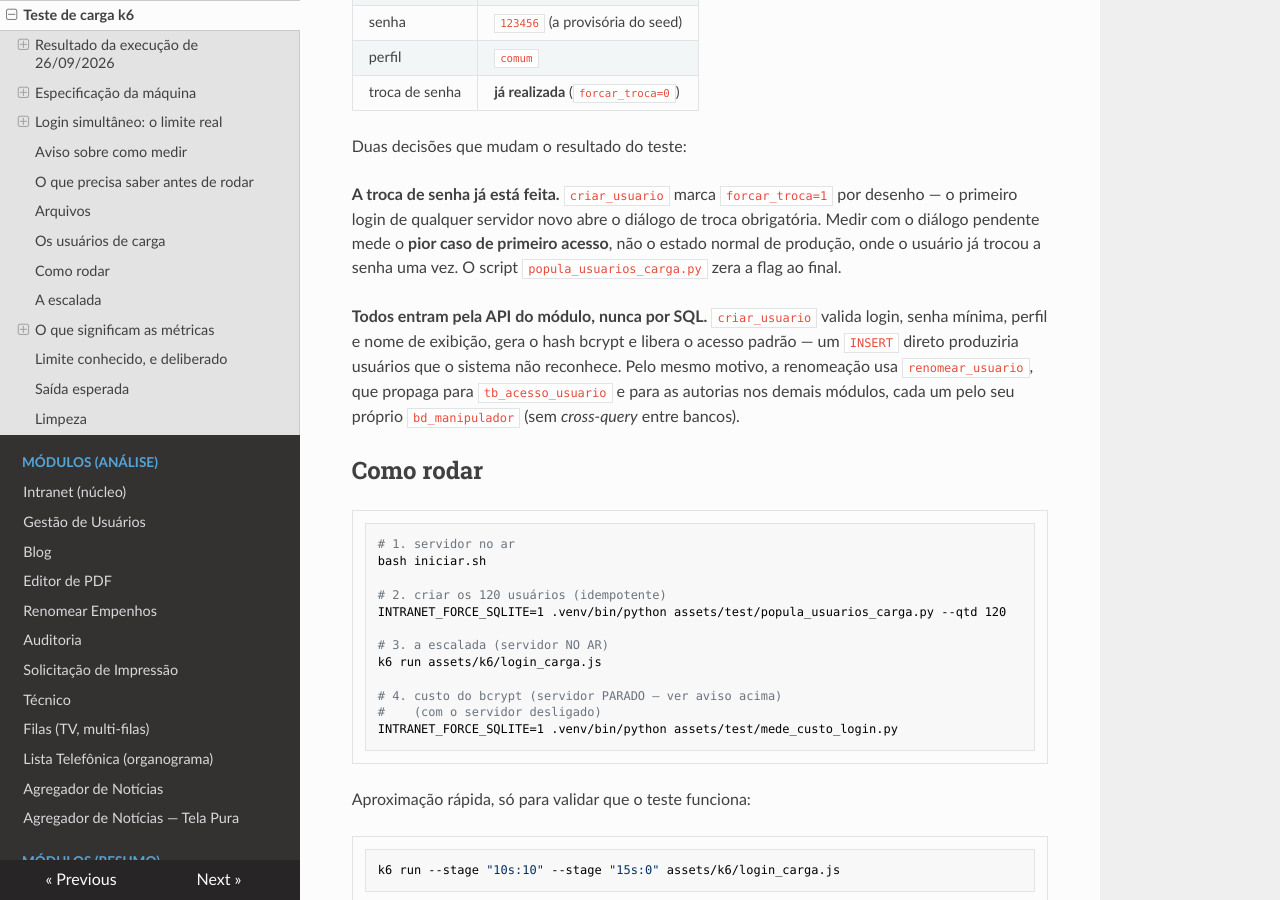
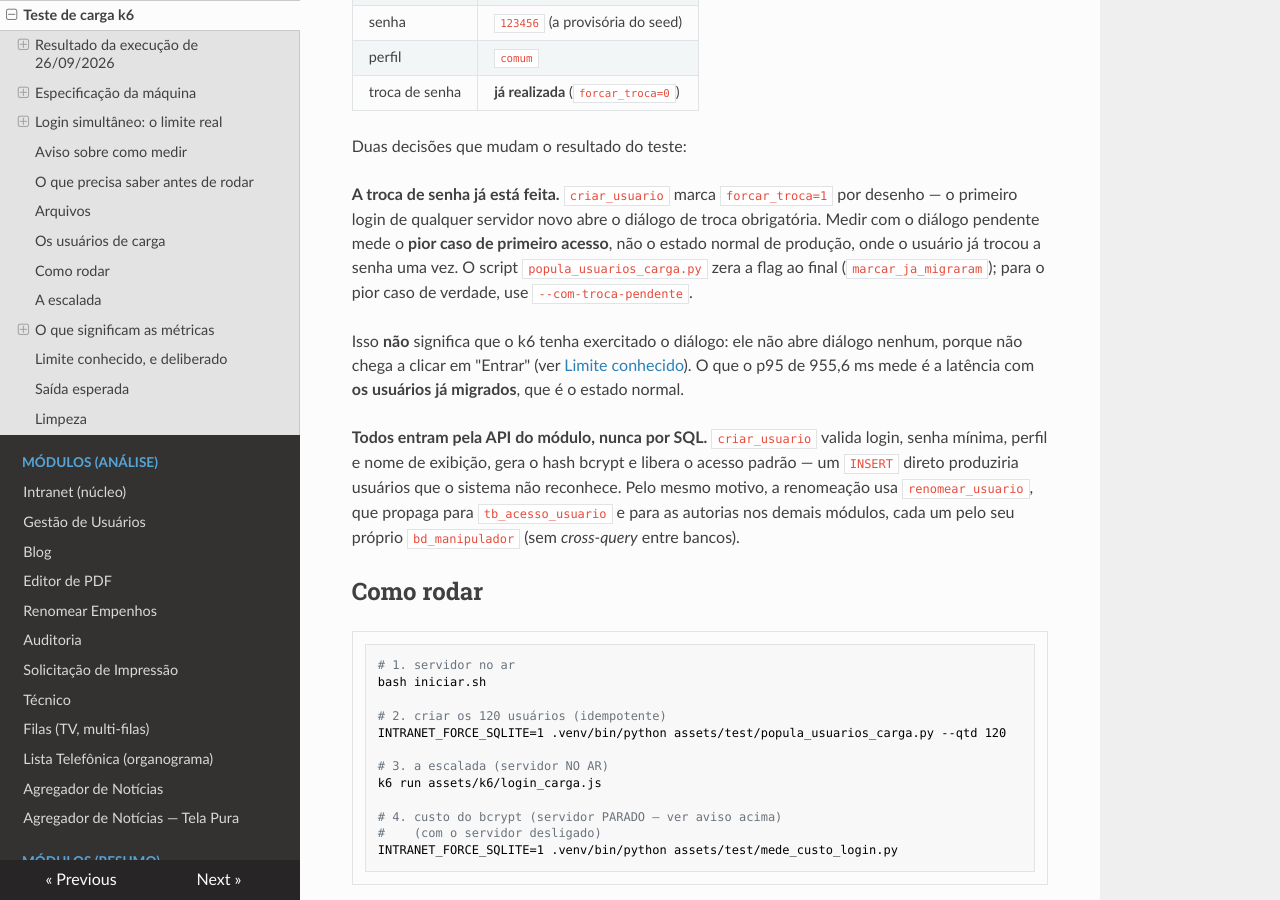
Before and after one commit to klaytonPrinceMS/intranet, an MkDocs documentation site: the page built from docs/testes_carga_k6.md, in a window 1280 px wide and 900 px high, scrolled down 4848 px. Built offline with MkDocs 1.6.1, drawn with Linux system fonts in a browser that asks for light colours; nearby versions of some CDN libraries.

Commit message:
260926 2122 Esclarece que o teste k6 nao abre o dialogo de troca de senha: o p95 mede o estado normal, nao o pior caso de primeiro acesso

```diff
--- a/docs/testes_carga_k6.md
+++ b/docs/testes_carga_k6.md
@@ -196,7 +196,13 @@ Duas decisões que mudam o resultado do teste:
 desenho — o primeiro login de qualquer servidor novo abre o diálogo de troca
 obrigatória. Medir com o diálogo pendente mede o **pior caso de primeiro
 acesso**, não o estado normal de produção, onde o usuário já trocou a senha uma
-vez. O script `popula_usuarios_carga.py` zera a flag ao final.
+vez. O script `popula_usuarios_carga.py` zera a flag ao final
+(`marcar_ja_migraram`); para o pior caso de verdade, use `--com-troca-pendente`.
+
+Isso **não** significa que o k6 tenha exercitado o diálogo: ele não abre
+diálogo nenhum, porque não chega a clicar em "Entrar" (ver
+[Limite conhecido](#limite-conhecido-e-deliberado)). O que o p95 de 955,6 ms
+mede é a latência com **os usuários já migrados**, que é o estado normal.
 
 **Todos entram pela API do módulo, nunca por SQL.** `criar_usuario` valida
 login, senha mínima, perfil e nome de exibição, gera o hash bcrypt e libera o
```
Also changed, not shown: 1 other file.
